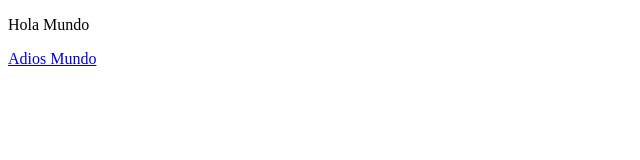
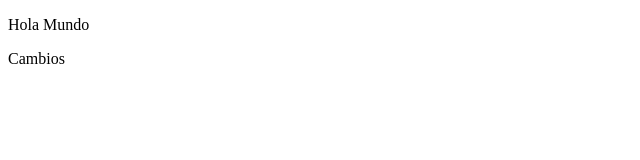
Before and after one commit to albertbarrero/GitPrueba, a plain HTML site: page index.html in a window 1280 px wide. Shown: the full height of the page, 0-640 px from the left. Drawn offline with Linux system fonts and the light colour scheme.

Commit message:
Quitar a por Span

```diff
--- a/index.html
+++ b/index.html
@@ -7,6 +7,6 @@
 </head>
 <body>
     <p>Hola Mundo</p>
-    <a href="#">Adios Mundo</a>
+    <span>Cambios</span>
 </body>
 </html>
```
